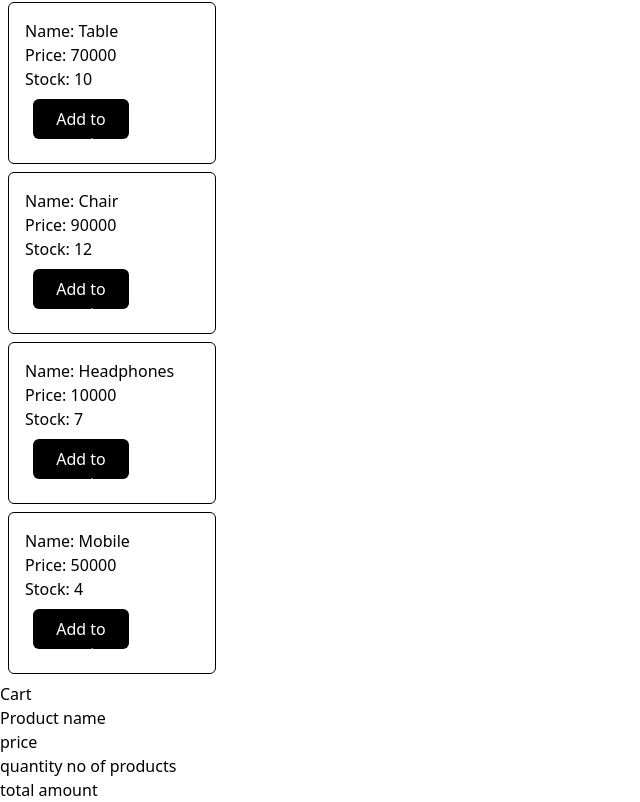
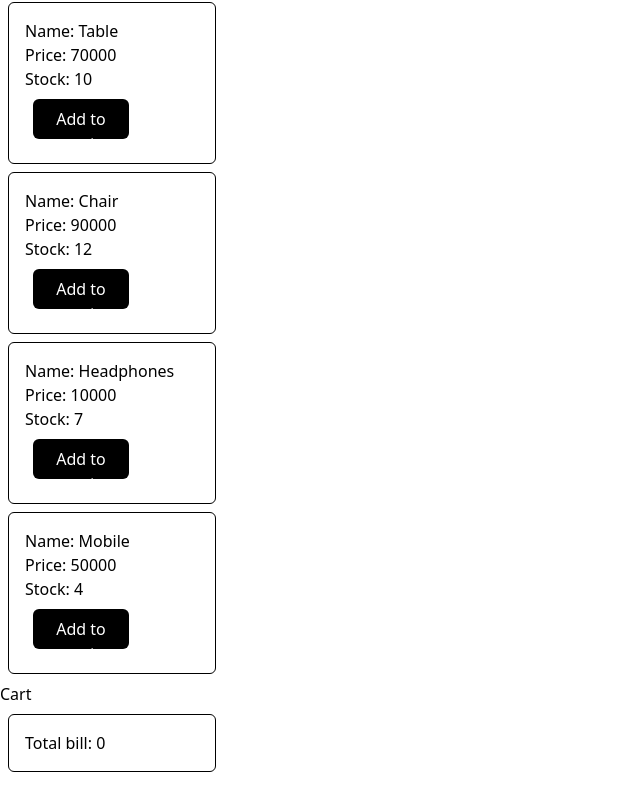
Before and after one commit to meghabathla/Practice-React, a React (Vite) app: page / in a window 1280 px wide. Shown: the part 212-1014 px from the top of the page, without its empty margins (0-640 px from the left). After the commit the page ends 992 px from the top, so only its background shows below. Built offline with nearby package versions, Linux system fonts and the light colour scheme.

Commit message:
created and added code

```diff
--- a/src/components/Cart.jsx
+++ b/src/components/Cart.jsx
@@ -1,13 +1,28 @@
 import React from "react";
+import { useCart } from "../context/useCart";
 
 export const Cart = () => {
+  const { cart, setCart } = useCart();
+  console.log(cart);
+  const total = cart
+    ? cart.reduce((acc, cur) => {
+        return acc + parseInt(cur.price);
+      }, 0)
+    : 0;
+  console.log(total);
+
   return (
     <div>
       <h3>Cart</h3>
-      <div>Product name</div>
-      <div>price</div>
-      <div>quantity no of products</div>
-      <div>total amount</div>
+      <div className="max-w-52 max-h-48 border border-black flex flex-col rounded-md p-4 m-2">
+        {cart.map((product) => (
+          <div key={product.key}>
+            <div>Name: {product.productName}</div>
+            <div>Price: {product.price}</div>
+          </div>
+        ))}
+        <div>Total bill: {total}</div>
+      </div>
     </div>
   );
 };
```
